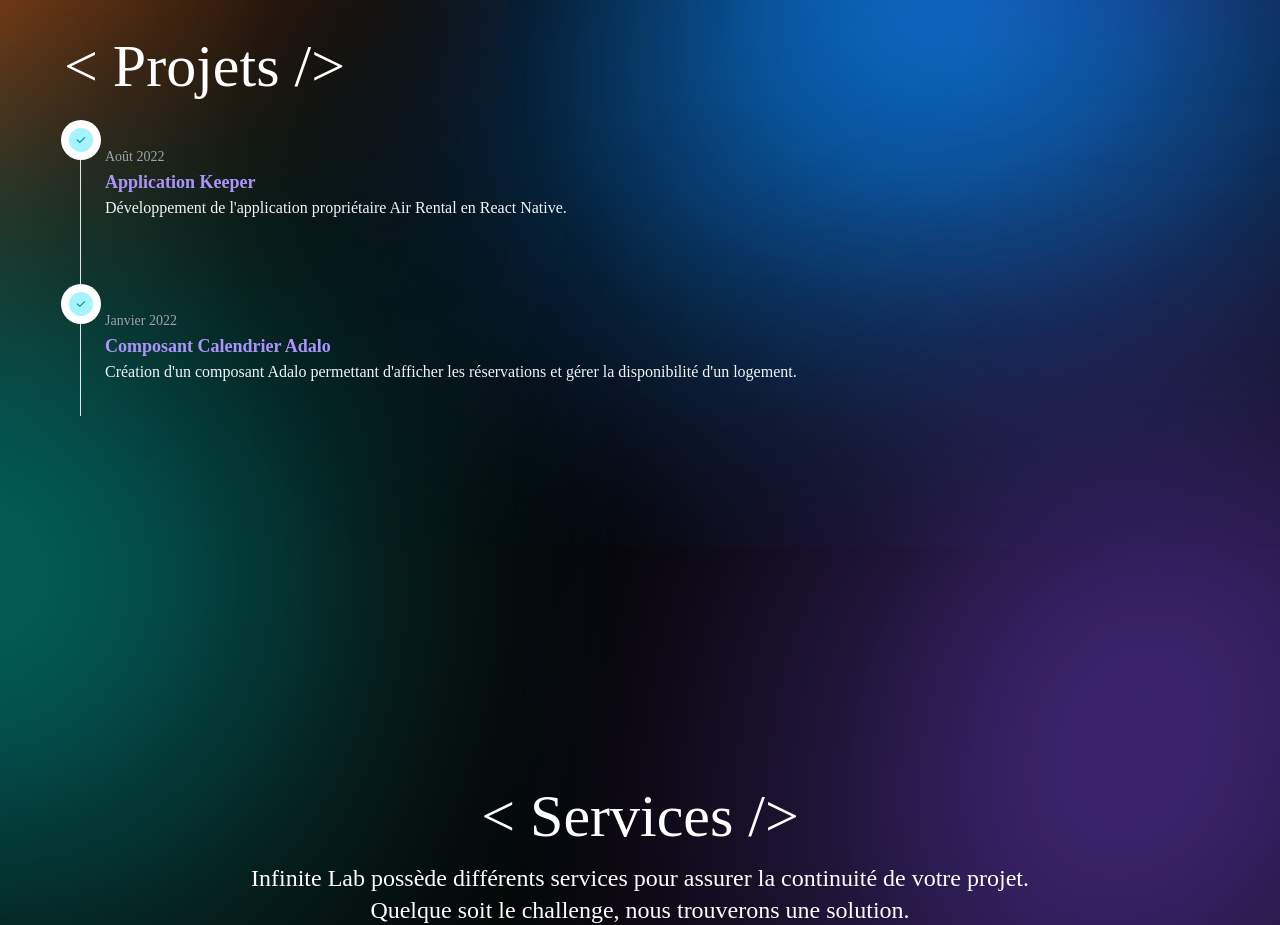
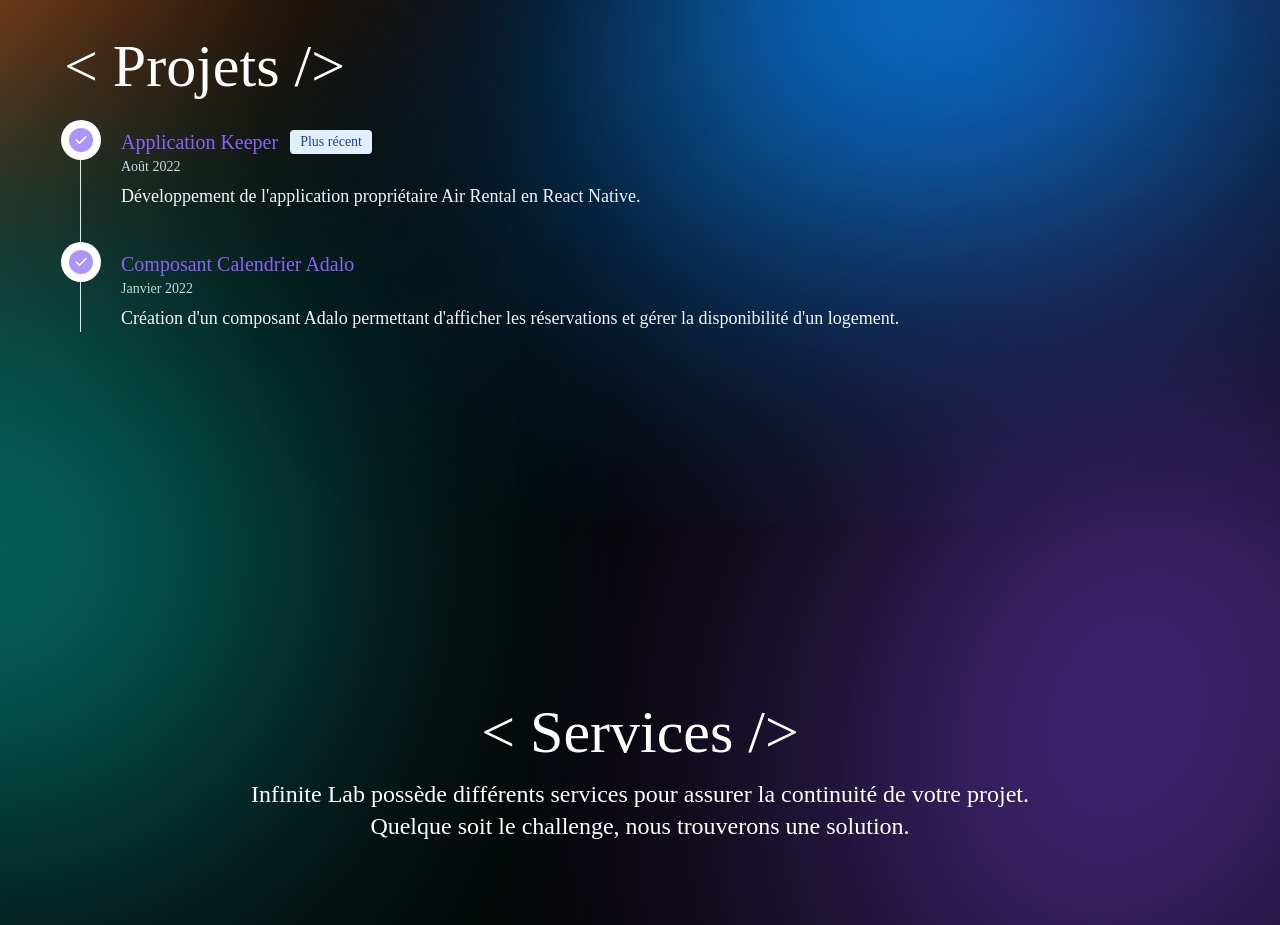
Before and after one commit to HowWhat42/if-landing-page, a React (Vite) app: page / in a window 1280 px wide. Shown: the part 1060-1985 px from the top of the page. Built offline with nearby package versions, Linux system fonts and the light colour scheme; a web font is replaced by a local one.

Commit message:
feat: project timeline style without package

```diff
--- a/src/components/About.jsx
+++ b/src/components/About.jsx
@@ -1,4 +1,3 @@
-import { Timeline } from 'flowbite-react'
 import { HiCheck } from 'react-icons/hi'
 import React from 'react'
 
@@ -17,36 +16,24 @@ const About = () => {
             <div>
                 <p className='text-4xl lg:text-5xl xl:text-6xl font-medium font-clash mb-8'>&#060; Projets /&#062;</p>
                 <div className='mx-4'>
-                    <Timeline>
-                        <Timeline.Item>
-                            <Timeline.Point icon={HiCheck} />
-                            <Timeline.Content className='py-4'>
-                                <Timeline.Time>
-                                    Août 2022
-                                </Timeline.Time>
-                                <Timeline.Title className='font-clash text-purple-400'>
-                                    Application Keeper
-                                </Timeline.Title>
-                                <Timeline.Body className='text-slate-100'>
-                                    Développement de l'application propriétaire Air Rental en React Native.
-                                </Timeline.Body>
-                            </Timeline.Content>
-                        </Timeline.Item>
-                        <Timeline.Item>
-                            <Timeline.Point icon={HiCheck} />
-                            <Timeline.Content className='py-4'>
-                                <Timeline.Time>
-                                    Janvier 2022
-                                </Timeline.Time>
-                                <Timeline.Title className='font-clash text-purple-400'>
-                                    Composant Calendrier Adalo
-                                </Timeline.Title>
-                                <Timeline.Body className='text-slate-100'>
-                                    Création d'un composant Adalo permettant d'afficher les réservations et gérer la disponibilité d'un logement.
-                                </Timeline.Body>
-                            </Timeline.Content>
-                        </Timeline.Item>
-                    </Timeline>
+                    <ol className="relative border-l border-gray-200 dark:border-gray-700">
+                        <li className="mb-10 ml-6 px-4">
+                            <span className="flex absolute -left-3 justify-center items-center w-6 h-6 bg-purple-400 rounded-full ring-8 ring-white dark:ring-gray-900 dark:bg-blue-900">
+                                <HiCheck />
+                            </span>
+                            <h3 className="flex items-center mb-1 text-lg lg:text-xl font-clash font-medium text-purple-500">Application Keeper <span class="bg-blue-100 text-blue-800 text-sm font-medium mr-2 px-2.5 py-0.5 rounded dark:bg-blue-200 dark:text-blue-800 ml-3">Plus récent</span></h3>
+                            <time className="block mb-2 text-sm font-normal leading-none text-slate-300">Août 2022</time>
+                            <p className="mb-4 text-base lg:text-lg font-normal text-slate-100">Développement de l'application propriétaire Air Rental en React Native.</p>
+                        </li>
+                        <li className="mb-10 ml-6 px-4">
+                            <span className="flex absolute -left-3 justify-center items-center w-6 h-6 bg-purple-400 rounded-full ring-8 ring-white dark:ring-gray-900 dark:bg-blue-900">
+                                <HiCheck />
+                            </span>
+                            <h3 className="mb-1 text-lg lg:text-xl font-medium font-clash text-purple-500">Composant Calendrier Adalo</h3>
+                            <time className="block mb-2 text-sm font-normal leading-none text-slate-300">Janvier 2022</time>
+                            <p className="text-base lg:text-lg font-normal text-slate-100">Création d'un composant Adalo permettant d'afficher les réservations et gérer la disponibilité d'un logement.</p>
+                        </li>
+                    </ol>
                 </div>
             </div>
         </div>
```
